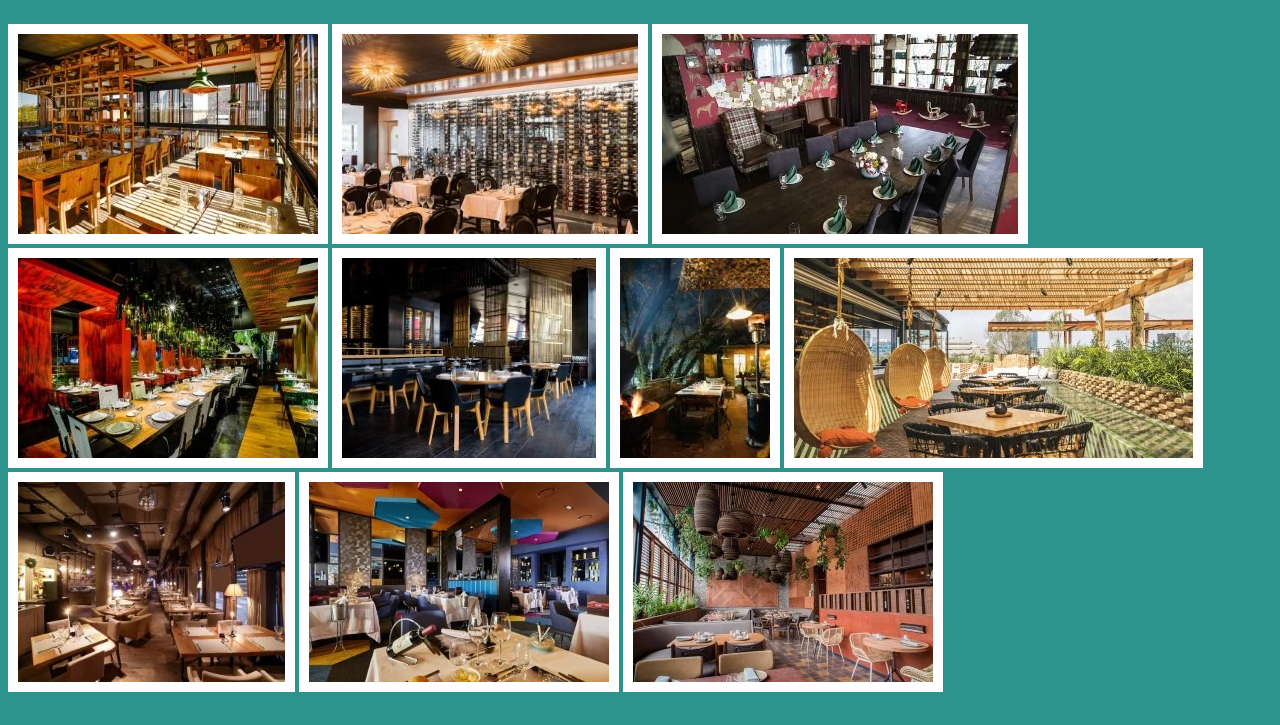
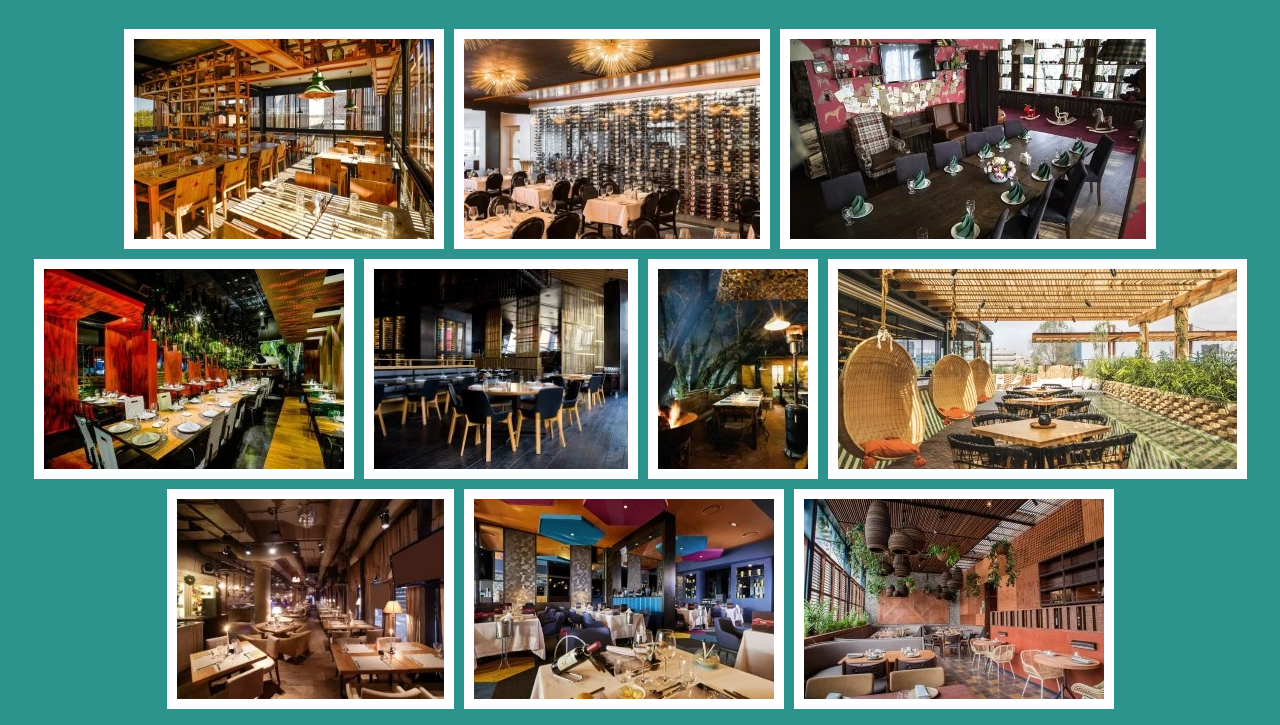
Before and after one commit to CristianGobbesso/Desafio-03-bootcamp-73591-Restaurantes, a website built with Vite: page index.html in a window 1280 px wide. Shown: the part 75-800 px from the top of the page. Built offline with nearby package versions, Linux system fonts and the light colour scheme.

Commit message:
agregue un contenedor a las imagenes y propiedades de css para centrar las imagenes darle el borde, etc

```diff
--- a/index.html
+++ b/index.html
@@ -7,7 +7,7 @@
   </head>
   <body>
     <h1 class="franklin-gothic-medium titulo-centrado color-amarillo tamaño-fuente">« Nuestros restaurantes »</h1>
-
+  <div class="contenedor">
     <img class="img-1" src="/img/barcelona.webp" alt="">
     <img class="img-1" src="/img/buenos-aires.webp" alt="">
     <img class="img-1" src="/img/madrid.webp" alt="">
@@ -18,7 +18,7 @@
     <img class="img-1" src="/img/roma.webp" alt="">
     <img class="img-1" src="/img/rosario.webp" alt="">
     <img class="img-1" src="/img/tokio.webp" alt="">
-
+  </div>
     <script type="module" src="/main.js"></script>
   </body>
 </html>
--- a/style.css
+++ b/style.css
@@ -1,6 +1,7 @@
 
 body {
   background-color: #2c948c ;
+  width: auto;
 }
 
 .franklin-gothic-medium {
@@ -17,8 +18,14 @@ body {
   font-size: 40px ;
 }
 
+.contenedor {
+  display: flex;
+  flex-wrap: wrap;
+  justify-content: center;
+}
+
 .img-1 {
-
+  margin: 5px;
   border: 10px solid white;
 
 }
```
